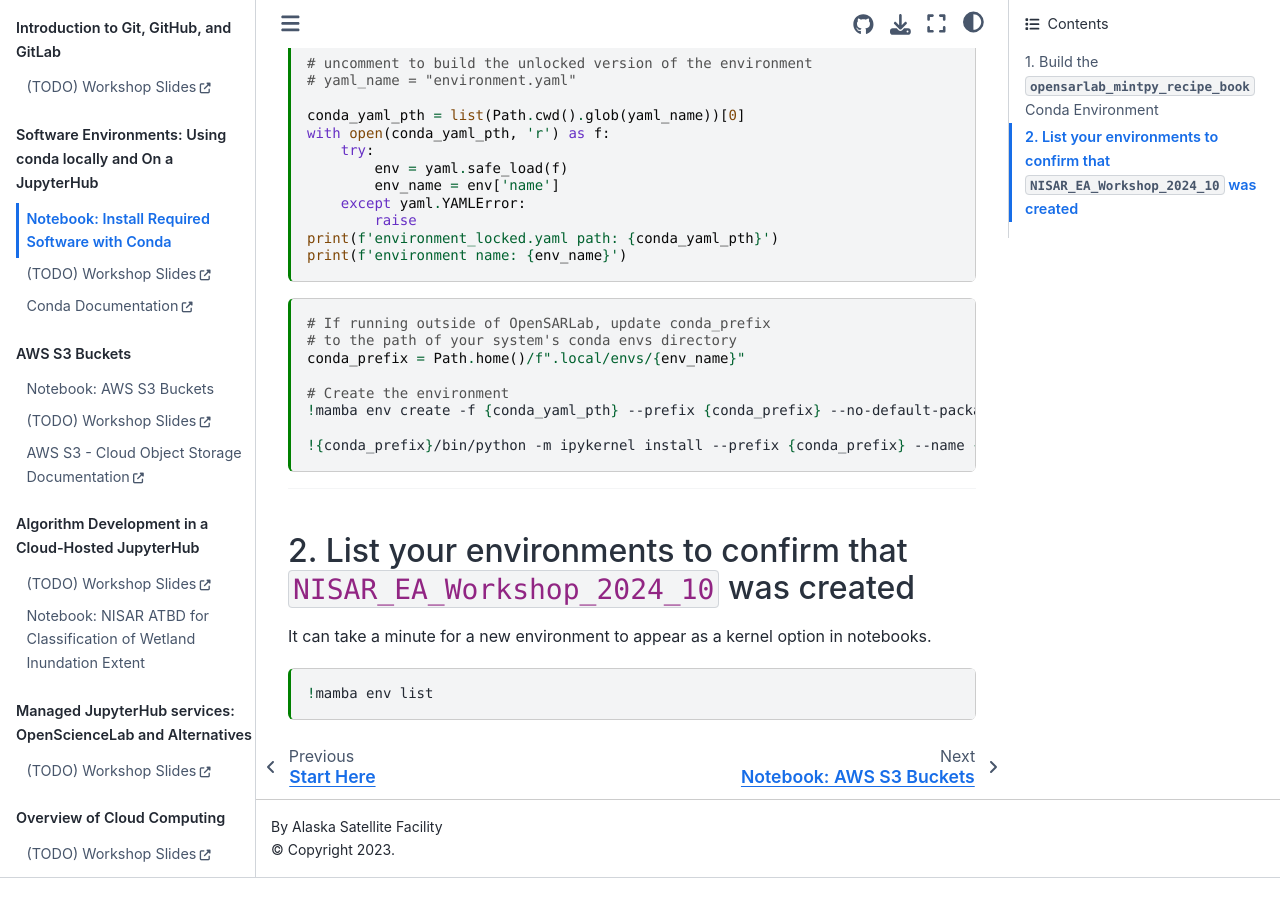
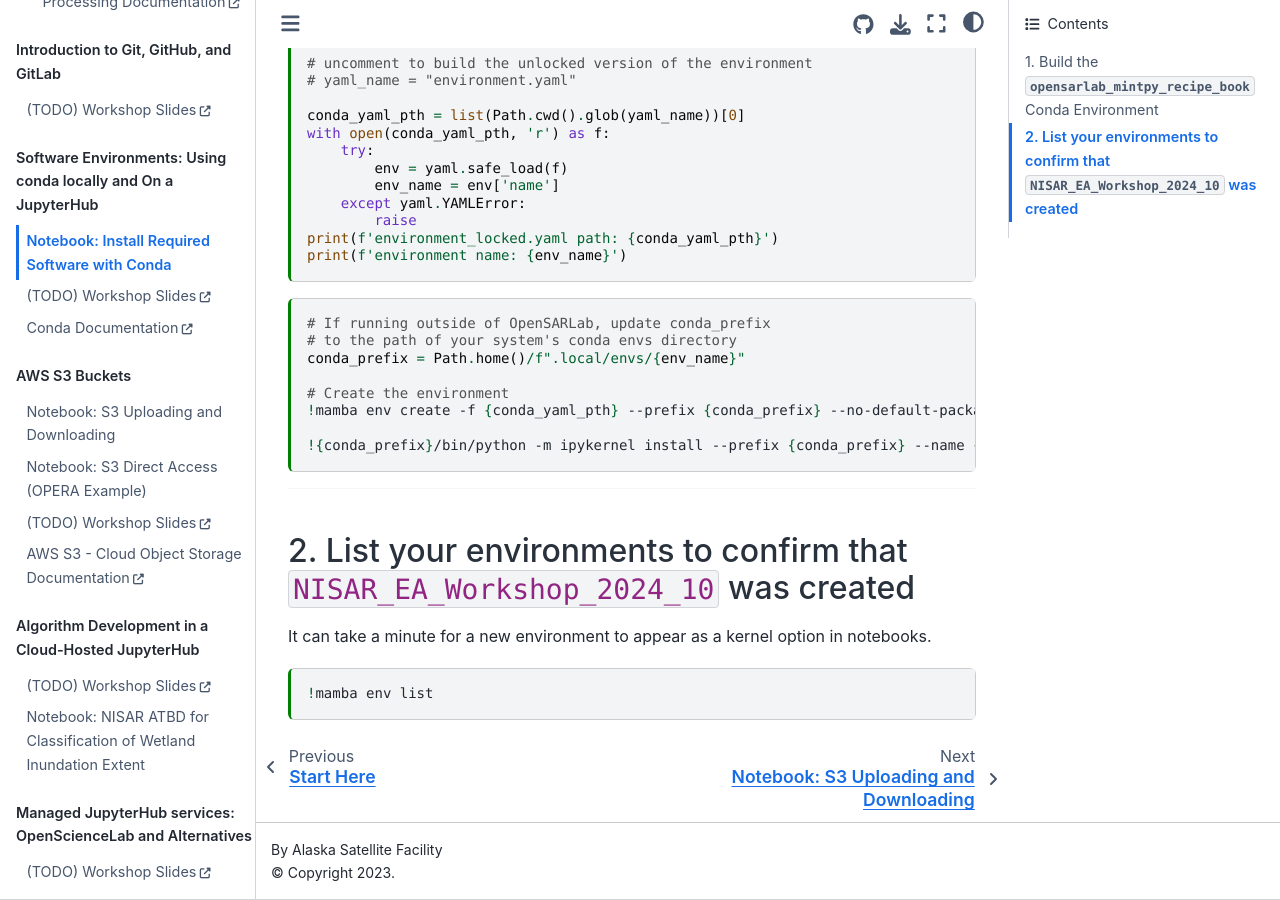
Before and after one commit to ASFOpenSARlab/NISAR-Early-Adopters-Workshop-Oct-2024, a Jupyter Book: the page built from Software_Environment.ipynb, in a window 1280 px wide and 900 px high, scrolled down 624 px. Built offline with Jupyter Book 1.0.4 settings and Sphinx 7.4.7 and the Sphinx Book theme 1.1.4, drawn with Linux system fonts in a browser that asks for light colours; before the commit the page ends 1502 px from its top, so only the background shows below that.

Commit message:
add direct s3 notebook, add logos

```diff
--- a/_toc.yml
+++ b/_toc.yml
@@ -20,7 +20,8 @@ parts:
         title: Conda Documentation
   - caption: "AWS S3 Buckets"
     chapters:
-      - file: S3_Buckets.ipynb
+      - file: S3_Buckets_Upload_Download.ipynb
+      - file: S3_Direct_Access.ipynb
       - url: https://example.com
         title: (TODO) Workshop Slides
       - url: https://aws.amazon.com/s3/
```
Also changed, not shown: README.md (+7 -4 lines), S3_Buckets_Upload_Download.ipynb, S3_Direct_Access.ipynb (added), images/NASA_logo.svg (added), images/openscapes_hex_badge.png (added).
